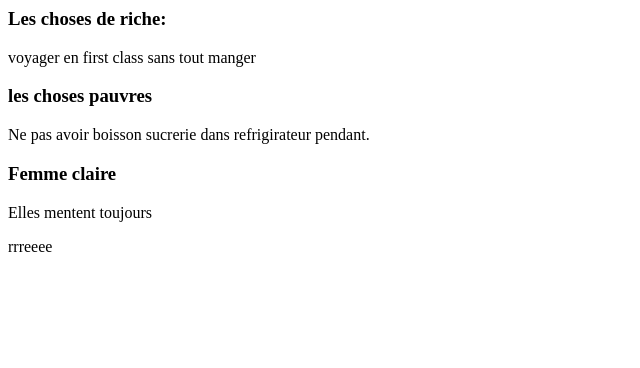
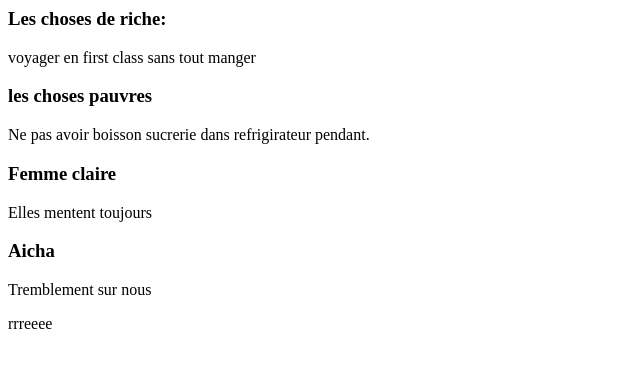
Before and after one commit to franchescofamous/html-css-sass, a plain HTML site: page partie1/index.html in a window 1280 px wide. Shown: the whole page, without its empty margins (0-640 px from the left). Drawn offline with Linux system fonts and the light colour scheme.

Commit message:
Aicha
je continue mes sections betise, toujours  le meme template.

```diff
--- a/partie1/index.html
+++ b/partie1/index.html
@@ -15,6 +15,10 @@
       <h3>Femme claire</h3>
       <p>Elles mentent toujours</p>
     </div>
+    <div>
+      <h3>Aicha</h3>
+      <p>Tremblement sur nous</p>
+    </div>
     <span>rrreeee</span>
   </body>
 </html>
```
